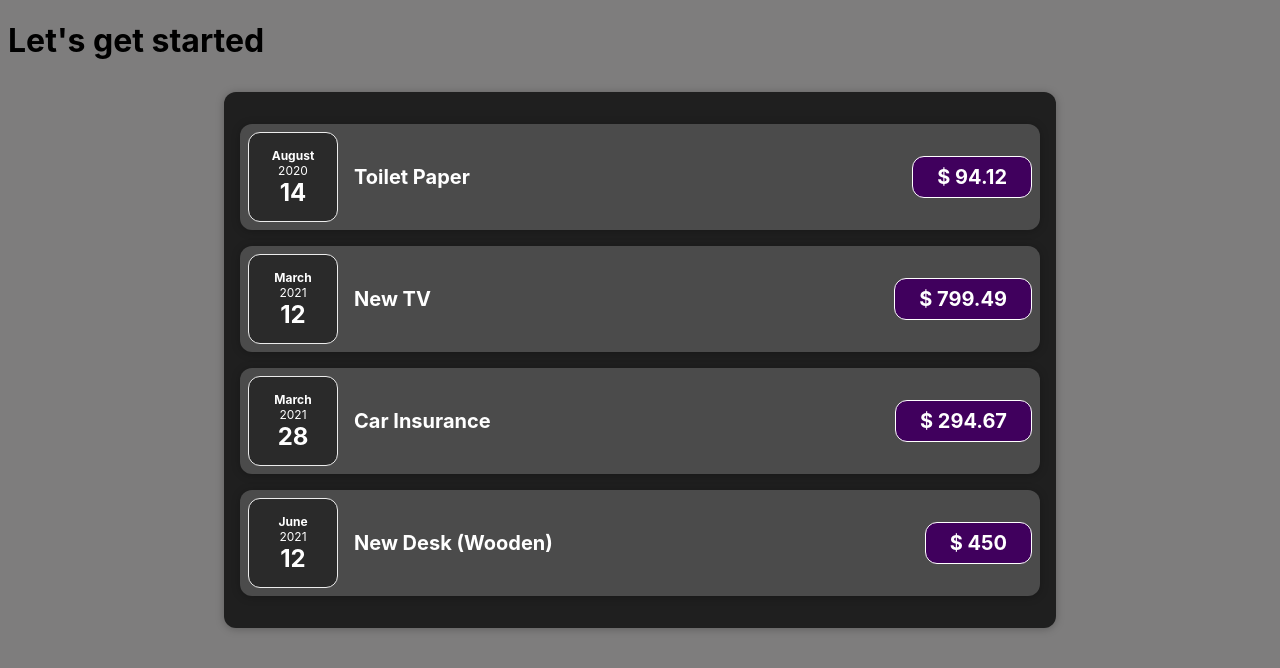
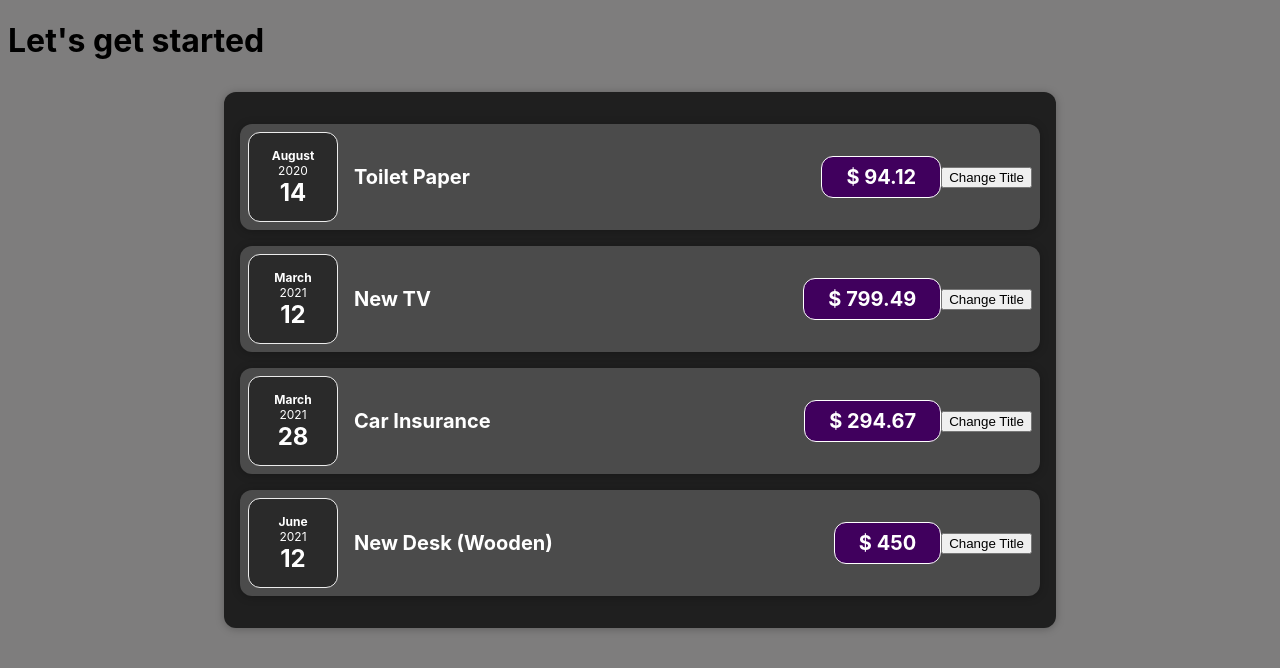
Before and after one commit to Helena-p/cost-calculator, a React (Create React App) app: page / in a window 1280 px wide. Shown: the top 668 px of the page. Built offline with nearby package versions, Linux system fonts and the light colour scheme.

Commit message:
Add state function to expenseitem click event

```diff
--- a/src/components/Expenses/ExpenseItem.js
+++ b/src/components/Expenses/ExpenseItem.js
@@ -1,3 +1,4 @@
+import React, { useState } from "react";
 import ExpenseDate from "./ExpenseDate";
 import Card from "../UI/Card";
 import "./ExpenseItem.css";
@@ -7,13 +8,21 @@
     // const expenseTitle = "Car Insurance";
     // const expenseAmount = 294.67;
 
+    const [title, setTitle] = useState(props.title);
+    // declaring a special variable by calling the useState function, use array destructuring to store the two elements (value, function call) in variables
+
+    const clickHandler = () => {
+        setTitle("Updated!!");
+    };
+
     return (
         <Card className="expense-item">
             <ExpenseDate date={props.date} />
             <div className="expense-item__description">
-                <h2>{props.title}</h2>
+                <h2>{title}</h2>
                 <div className="expense-item__price">$ {props.amount}</div>
             </div>
+            <button onClick={clickHandler}>Change Title</button>
         </Card>
     );
 };
```
